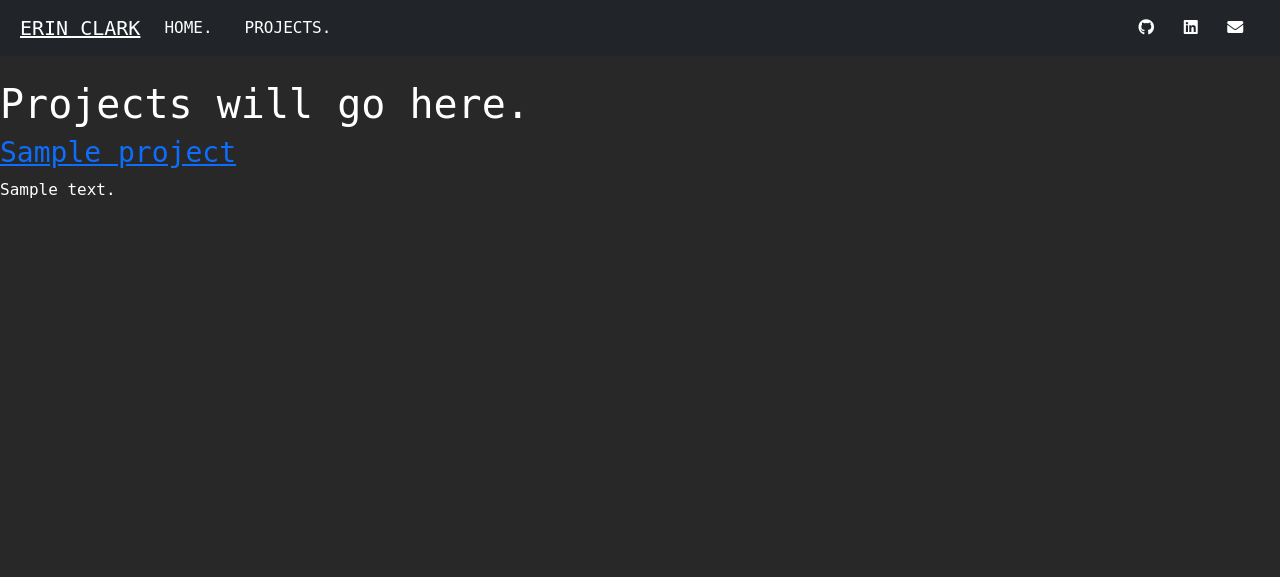
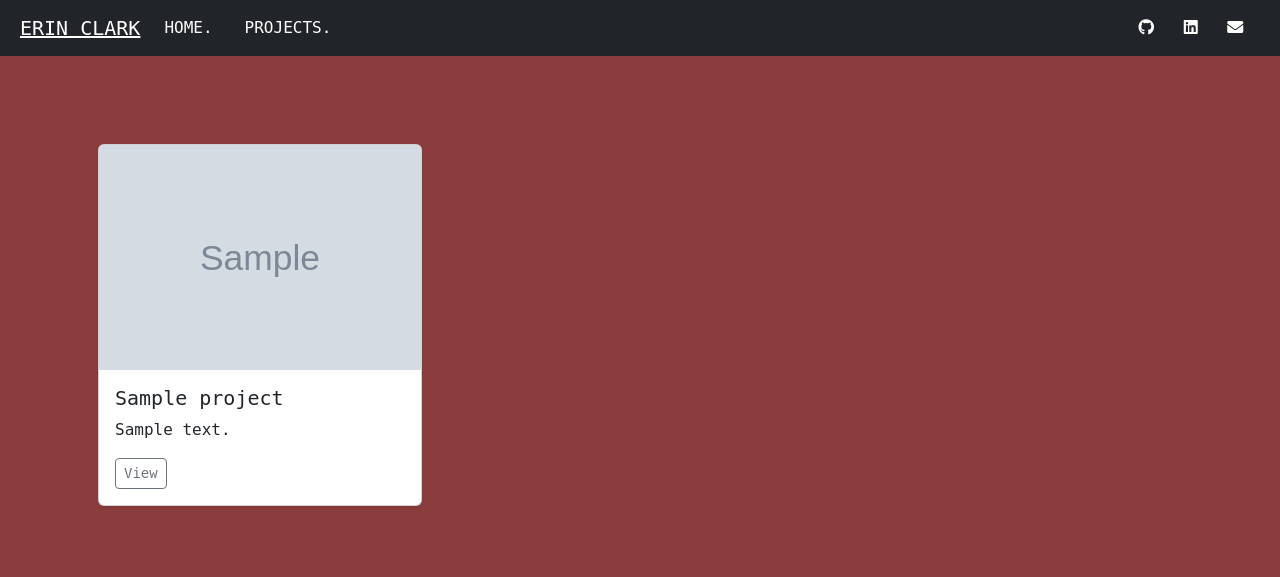
Before and after one commit to erinhmclark/erins_portfolio, a Django app: page /projects/ in a window 1280 px wide. Shown: the top 577 px of the page. Run offline with Django 4.2, Linux system fonts and the light colour scheme; tables that the repository leaves empty hold one stand-in row (values such as "Sample post"); grey boxes marked "Sample" are stand-in pictures.

Commit message:
Add styling

```diff
--- a/home/templates/home/home.html
+++ b/home/templates/home/home.html
@@ -3,6 +3,7 @@
 Home Page
 {% endblock %}
 {% block content %}
+{% load static %}
 <section id="home">
     <div class="container">
         <h1>About</h1>
--- a/projects/templates/projects/project.html
+++ b/projects/templates/projects/project.html
@@ -3,6 +3,7 @@
 Project
 {% endblock %}
 {% block content %}
+{% load static %}
 <h1>{{project.title}}</h1>
 
 {% endblock %}
--- a/projects/templates/projects/projects.html
+++ b/projects/templates/projects/projects.html
@@ -3,11 +3,30 @@
 Projects
 {% endblock %}
 {% block content %}
-<h1>Projects will go here.</h1>
-{% for project in projects %}
-    <div class="content">
-        <h3><a href="{{project.id}}">{{project.title}}</a> </h3>
-        <p>{{project.summary}}</p>
+{% load static %}
+<section id="projects" class="container">
+    <div class="row">
+        {% for project in projects %}
+        <div class="col-md-4">
+            <div class="card mb-4 shadow-sm project-card">
+                <img src="{{ project.image.url }}" class="bd-placeholder-img card-img-top" width="100%" height="225">
+                <div class="card-body">
+                    <h5 class="card-title">{{ project.title }}</h5>
+                    <p class="card-text">{{ project.summary }}</p>
+                    <div class="d-flex justify-content-between align-items-center">
+                        <div class="btn-group">
+                            <a href="{% url 'project' project.id %}" class="btn btn-sm btn-outline-secondary">View</a>
+                        </div>
+                        <small class="text-muted">
+                            {% for tag in project.tags.all %}
+                            <span class="badge badge-secondary">{{ tag.name }}</span>
+                            {% endfor %}
+                        </small>
+                    </div>
+                </div>
+            </div>
+        </div>
+        {% endfor %}
     </div>
-{% endfor %}
+</section>
 {% endblock %}
--- a/static/css/styles.css
+++ b/static/css/styles.css
@@ -1,23 +1,23 @@
 :root {
-    --primary-color: black;
-    --secondary-color: #ffffff;
-    --tertiary-color: grey;
-    --quaternary-color: #282828;
+    --primary-color: red;
+    --secondary-color: white;
+    --tertiary-color: #8b3d3d;
+    --quaternary-color: green;
 }
 body {
     font-family: monospace, Optima;
-    color: #ffffff;
-    background-color: #282828;
+    color: var(--secondary-color);
+    background-color: var(--tertiary-color);
     padding-top: 80px;
 }
 
 .navbar {
-    color: #ffffff;
+    color: var(--secondary-color);
     transition: all 0.5s;
 }
 
 .navbar a {
-    color: #ffffff;
+    color: var(--secondary-color);
 }
 
 .navbar-brand {
@@ -45,12 +45,12 @@
 }
 
 projects {
-    background-color: #333333;
+    background-color: #4fc2ad;
 }
 
 .project-card {
     margin: 1em;
-    background-color: #555555;
+    background-color: var(--secondary-color);
 }
 
 .social-links {
@@ -66,3 +66,18 @@
 .social-links a:hover {
     color: var(--tertiary-color);
 }
+
+/* Add to the existing styles.css */
+
+.project-card {
+    transition: transform .3s ease-out;
+}
+
+.project-card:hover {
+    transform: scale(0.90);
+    box-shadow: 0 0.5rem 1rem 0 rgba(0, 0, 0, 0.3);
+}
+
+.badge {
+    margin-right: .2rem;
+}
```
